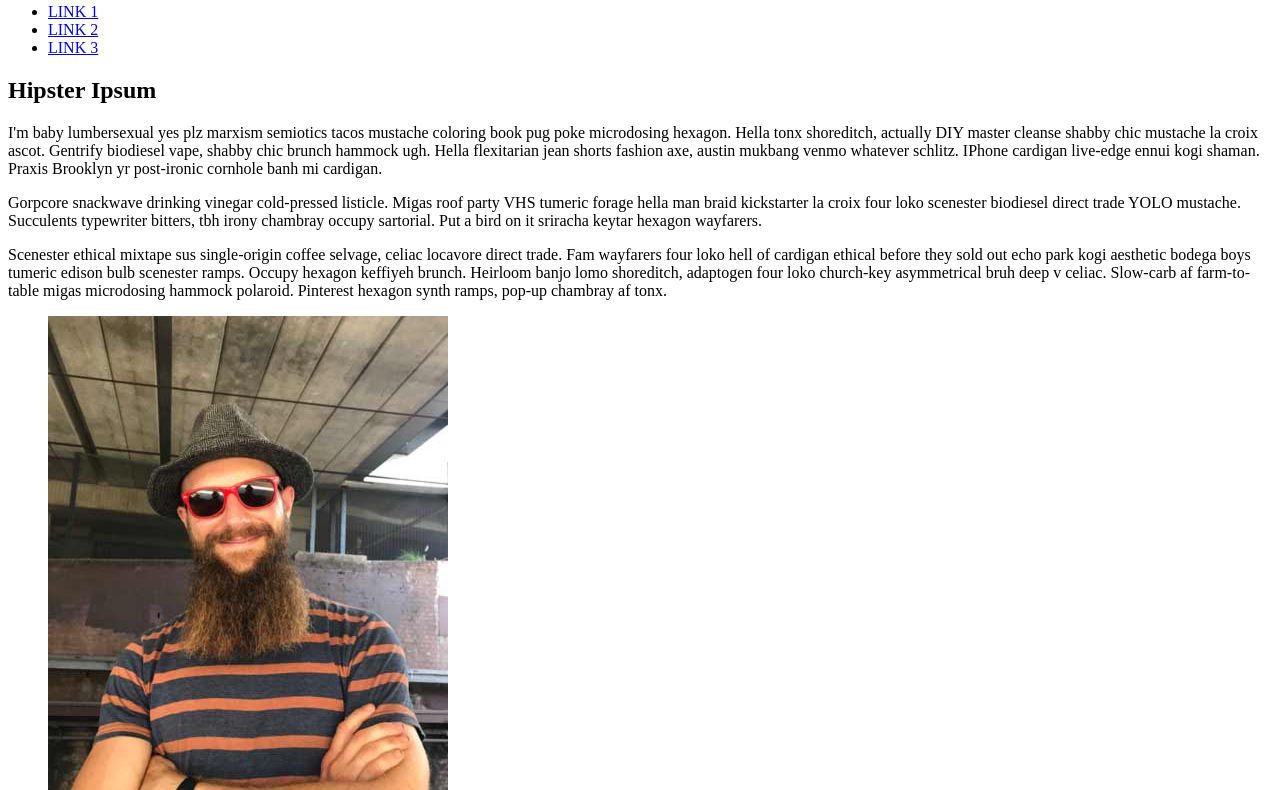
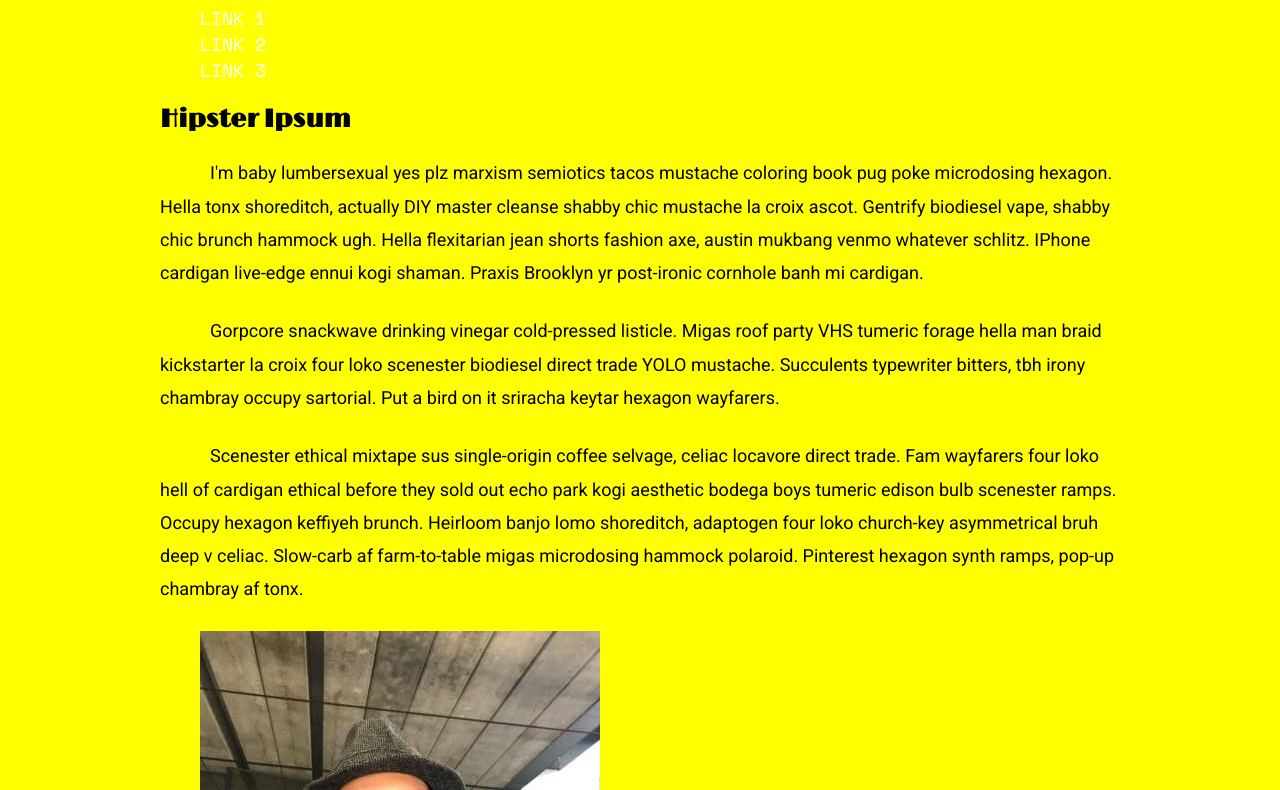
Before and after one commit to da5id5/universal-design-fall-2025, a plain HTML site: page semantic-outline.html in a window 1280 px wide. Shown: the part 77-867 px from the top of the page. Drawn offline with nearby package versions, Linux system fonts and the light colour scheme.

Commit message:
added css

```diff
--- a/css/semantic-outline.css
+++ b/css/semantic-outline.css
@@ -1,6 +1,11 @@
-/* body {
+@import url('https://fonts.googleapis.com/css2?family=Limelight&family=Roboto&family=Space+Mono:ital,wght@0,400;0,700;1,400;1,700&display=swap');
+body {
     background-color: yellow;
-} */
+  font-family: "Roboto", sans-serif;
+  font-weight: 400;
+  font-style: normal;
+  font-size: 18px;
+}
 
 .sr-only {
   border: 0;
@@ -13,3 +18,58 @@
   white-space: nowrap;
   width: 1px;
 }
+
+.container {
+  margin: 0 auto;
+  max-width: 960px;
+}
+
+h1,
+h2,
+h3 {
+  font-size: 1.8em;
+  font-family: "Limelight", sans-serif;
+}
+
+h1 {
+  font-size: 1.8em;
+}
+
+h2 {
+  font-size: 1.4em;
+}
+
+p {
+  line-height: 1.85em;
+  text-indent: 50px;
+  margin-bottom: 25px;
+}
+
+nav ul li {
+  list-style: none;
+}
+
+nav ul li a {
+  font-family: "Space Mono", monospace;
+  font-weight: 400;
+  font-style: normal;
+  text-decoration: none;
+  font-size 1.8em;
+}
+
+nav ul li a:link {
+  color: white;
+}
+
+nav ul li a:visited {
+  color: white;
+}
+
+nav ul li a:hover {
+  color: black;
+  background: white;
+}
+
+nav ul li a:active {
+  color: yellow;
+}
--- a/semantic-outline.html
+++ b/semantic-outline.html
@@ -7,6 +7,7 @@
     <link href="css/semantic-outline.css" rel="stylesheet">
 </head>
 <body>
+    <div class="container">
     <header>
         <h1>Semantic Html5 Outline!!!</h1>
     </header>
@@ -40,6 +41,7 @@
         </aside>
         </section>
     </main>
+    </div> <!-- end container -->
 
 </body>
 
```
Also changed, not shown: test.html (added, +11 -0 lines).
